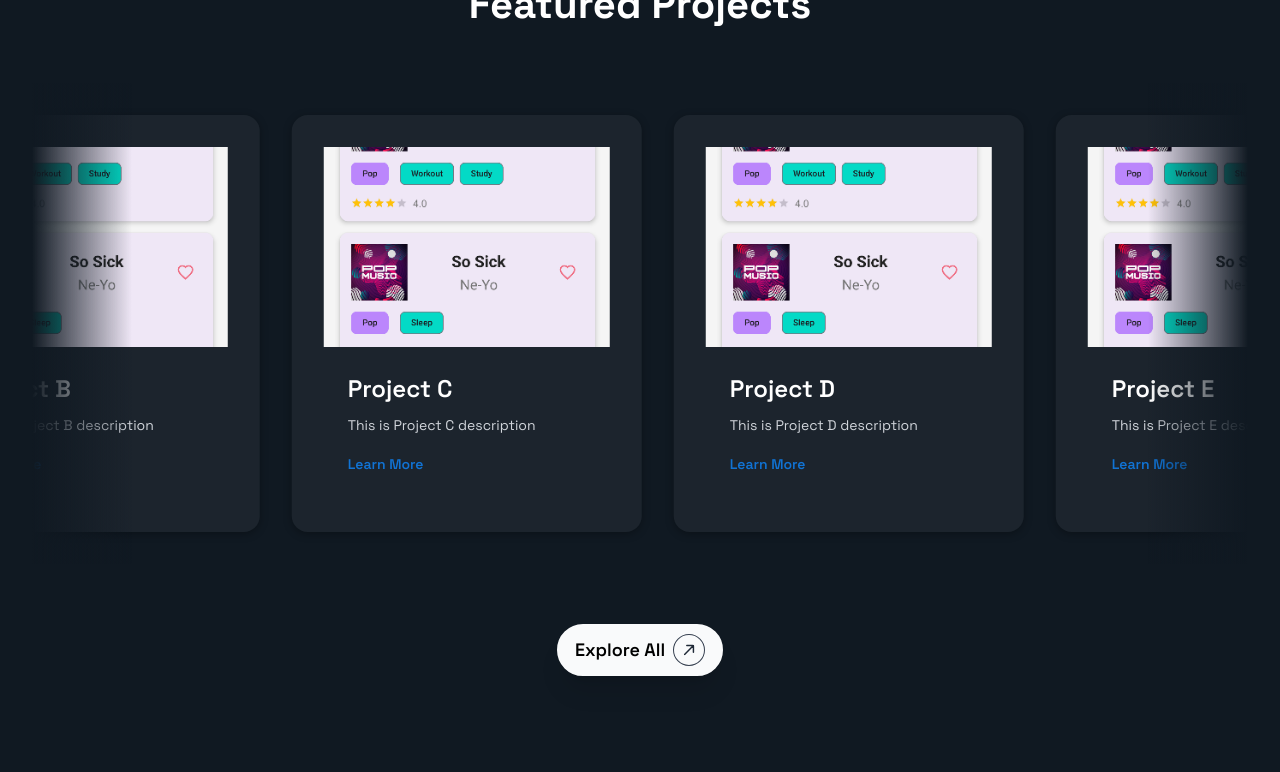
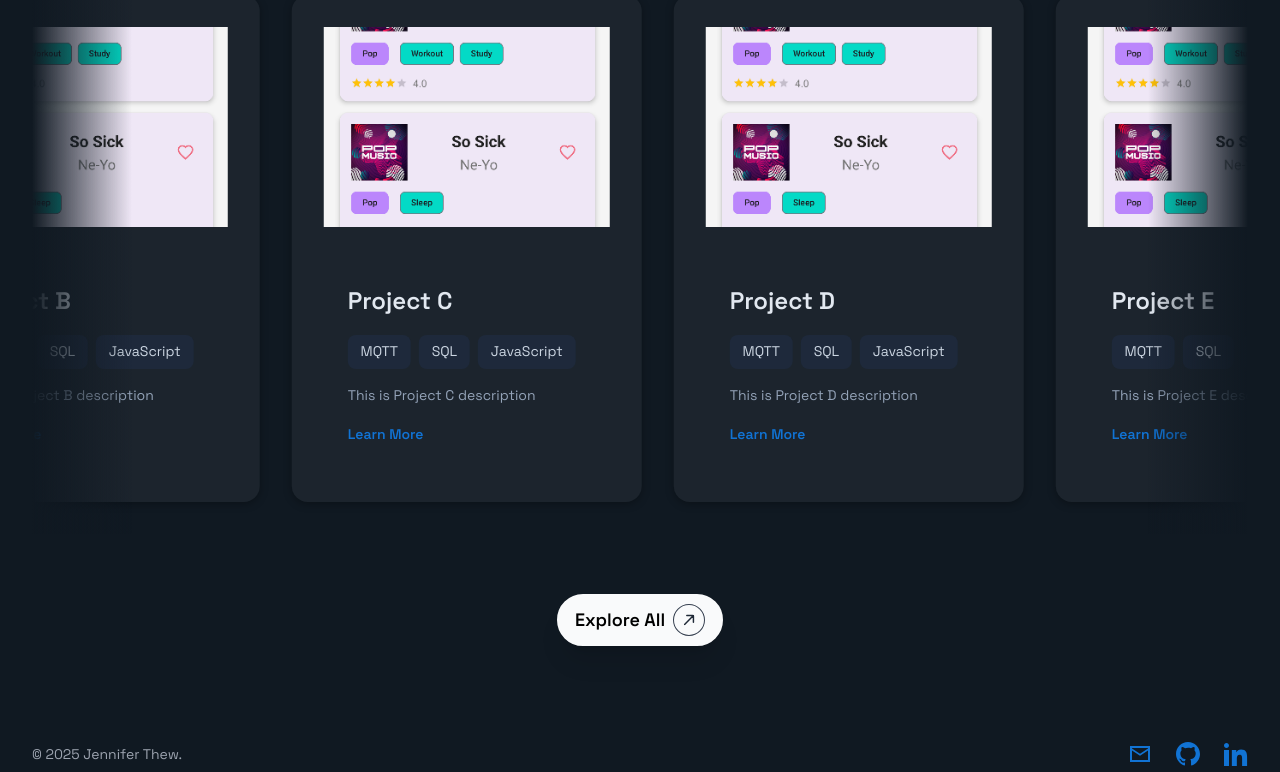
Before and after one commit to JenniferThew/Port-Folio, a Flask app: page / in a window 1280 px wide. Shown: the part 801-1573 px from the top of the page. Run offline with Flask 3, Linux system fonts and the light colour scheme; some libraries are stand-ins or nearby versions.

Commit message:
add project section and adjust the hero background

```diff
--- a/app.py
+++ b/app.py
@@ -22,5 +22,12 @@ def about_me():
     right_column = skills[1::2]
     return render_template("about_me.html", experience_projects=experience_projects, left_column=left_column, right_column=right_column)
 
+@app.route("/projects")
+def projects():
+    with open('static/data/projects.json') as project:
+        projects = json.load(project)
+
+    return render_template("projects.html", projects=projects)
+
 if __name__ == '__main__':
     app.run(debug=True)
--- a/static/css/home.css
+++ b/static/css/home.css
@@ -1,11 +1,11 @@
 .hero{
     position: relative;
-    height: 60vh;
-    min-height: 640px;
+    height: 65vh;
+    /* min-height: 640px; */
     max-height: 800px;
     display: flex;
     overflow: hidden;
-    align-items: flex-start;
+    align-items: center;
     justify-content: center;
     text-align: center;
     color: white;
@@ -34,7 +34,7 @@ filter: brightness(0.75);
   z-index: 1;
   max-width: 1200px;
   margin: 0 auto;
-  padding-top: 10rem;
+  /* padding-top: 10rem; */
   text-align: center;
   color: #101922;
 }
@@ -139,19 +139,35 @@ filter: brightness(0.75);
   margin-left: 0.5rem;
   font-size: 1.25rem;
 }
+
+.tech-stack {
+  display: flex;
+  flex-wrap: wrap;
+  gap: 0.5rem;
+  margin-bottom: 1rem;
+}
+
+.tech-stack li {
+  background-color: #1e293b;
+  padding: 0.4rem 0.8rem;
+  border-radius: 0.5rem;
+  font-size: 0.875rem;
+  color: #cbd5e1;
+}
+
 .featured-projects-section {
     background-color: #101922;
     padding: 4rem 2rem;
     overflow: hidden;
     }
 
-    .section-title {
+    /* .section-title {
     text-align: center;
     font-size: 2.5rem;
     font-weight: bold;
     color: white;
     margin-bottom: 3rem;
-    }
+    } */
 
     /* Carousel Container */
     .carousel-wrapper {
--- /dev/null
+++ b/static/css/projects.css
@@ -0,0 +1,83 @@
+.projects-section {
+  padding: 4rem 2rem;
+  background-color: #0f172a;
+  color: #cbd5e1;
+}
+
+.projects-heading {
+  font-size: 2rem;
+  font-weight: 700;
+  text-align: center;
+  margin-bottom: 3rem;
+  color: #1173d4;
+}
+
+.projects-list {
+  display: flex;
+  flex-direction: column;
+  gap: 4rem;
+}
+
+.project-card {
+  display: flex;
+  gap: 2rem;
+  align-items: center;
+  flex-wrap: wrap;
+}
+
+.project-card.reverse {
+  flex-direction: row-reverse;
+}
+
+.project-image img {
+  width: 100%;
+  max-width: 400px;
+  border-radius: 1rem;
+  box-shadow: 0 4px 12px rgba(0, 0, 0, 0.4);
+}
+
+.project-content {
+  flex: 1;
+  max-width: 600px;
+}
+
+.project-content h3 {
+  font-size: 1.5rem;
+  margin-bottom: 1rem;
+  color: #e2e8f0;
+}
+
+.project-content p {
+  margin-bottom: 1rem;
+  color: #94a3b8;
+}
+
+.tech-stack {
+  display: flex;
+  flex-wrap: wrap;
+  gap: 0.5rem;
+  margin-bottom: 1rem;
+}
+
+.tech-stack li {
+  background-color: #1e293b;
+  padding: 0.4rem 0.8rem;
+  border-radius: 0.5rem;
+  font-size: 0.875rem;
+  color: #cbd5e1;
+}
+
+.project-btn {
+  display: inline-block;
+  padding: 0.6rem 1.2rem;
+  background-color: #1173d4;
+  color: white;
+  border-radius: 0.5rem;
+  text-decoration: none;
+  font-weight: 600;
+  transition: background-color 0.3s ease;
+}
+
+.project-btn:hover {
+  background-color: #0e5bb5;
+}
--- a/static/css/style.css
+++ b/static/css/style.css
@@ -66,3 +66,11 @@
   transform: scale(1.05);
   background-color: #0e5fb0;
 }
+
+.section-title {
+  text-align: center;
+  font-size: 2.5rem;
+  font-weight: bold;
+  color: white;
+  margin-bottom: 3rem;
+}
--- a/static/data/projects.json
+++ b/static/data/projects.json
@@ -2,30 +2,35 @@
     {
         "title": "Project A",
         "description": "This is project A description",
+        "tech": ["MQTT", "SQL", "JavaScript"],
         "image": "music_discovery_app.png",
         "link": "#"
     },
     {
         "title": "Project B",
         "description": "This is Project B description",
+        "tech": ["MQTT", "SQL", "JavaScript"],
         "image": "music_discovery_app.png",
         "link": "#"
     },
     {
         "title": "Project C",
         "description": "This is Project C description",
+        "tech": ["MQTT", "SQL", "JavaScript"],
         "image": "music_discovery_app.png",
         "link": "#"
     },
     {
         "title": "Project D",
         "description": "This is Project D description",
+        "tech": ["MQTT", "SQL", "JavaScript"],
         "image": "music_discovery_app.png",
         "link": "#"
     },
     {
         "title": "Project E",
         "description": "This is Project E description",
+        "tech": ["MQTT", "SQL", "JavaScript"],
         "image": "music_discovery_app.png",
         "link": "#"
     }
--- a/templates/base.html
+++ b/templates/base.html
@@ -15,6 +15,10 @@
         <link
             rel="stylesheet"
             href="{{ url_for('static', filename='css/about.css')}}"
+        >
+        <link
+            rel="stylesheet"
+            href="{{ url_for('static', filename='css/projects.css')}}"
         >
 
         <link href="https://fonts.googleapis.com/css2?family=Space+Grotesk:wght@400;500;600;700&amp;display=swap" rel="stylesheet"/>
--- a/templates/includes/header.html
+++ b/templates/includes/header.html
@@ -1,12 +1,12 @@
 <header class="header">
     <div class="nav-container">
-        <h2>Jennifer Thew</h2>
+        <h2><a href="{{ url_for('index') }}" class="brand-link">Jennifer's Portfolio</a></h2>
 
         <!-- Navigation bar -->
         <nav class="nav-links">
             <ul>
                 <li><a href="{{ url_for('about_me')}}">About Me</a></li>
-                <li><a href="#">Projects</a></li>
+                <li><a href="{{ url_for('projects')}}">Projects</a></li>
                 <li><a href="#" class="resume-btn">Resume</a></li>
 
             </ul>
--- a/templates/index.html
+++ b/templates/index.html
@@ -46,6 +46,11 @@
                 <div class="project-image" style="--bg-url: url('{{ url_for('static', filename='images/' ~ project.image)}}');"></div>
                 <div class="project-content">
                     <h3 class="project-title">{{project.title }}</h3>
+                    <ul class="tech-stack">
+                        {% for tech in project.tech %}
+                        <li>{{tech}}</li>
+                        {% endfor %}
+                    </ul>
                     <p class="project-description">{{project.description}}</p>
                     <a href="{{project.link}}" class="project-link">Learn More</a>
                 </div>
@@ -58,6 +63,11 @@
                 <div class="project-image" style="--bg-url: url('{{ url_for('static', filename='images/' ~ project.image)}}');"></div>
                 <div class="project-content">
                     <h3 class="project-title">{{project.title }}</h3>
+                    <ul class="tech-stack">
+                        {% for tech in project.tech %}
+                        <li>{{tech}}</li>
+                        {% endfor %}
+                    </ul>
                     <p class="project-description">{{project.description}}</p>
                     <a href="{{project.link}}" class="project-link">Learn More</a>
                 </div>
```
Also changed, not shown: templates/projects.html (added, +68 -0 lines).
